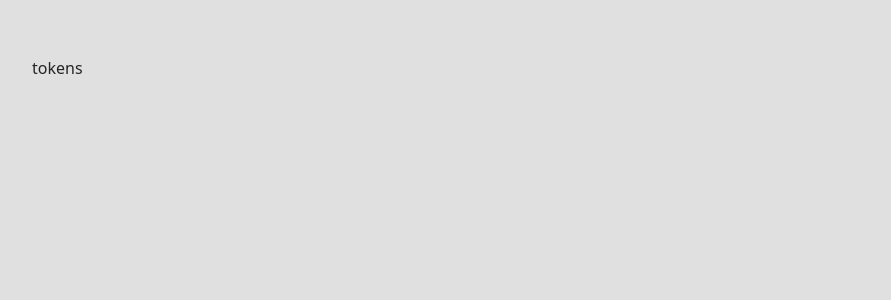
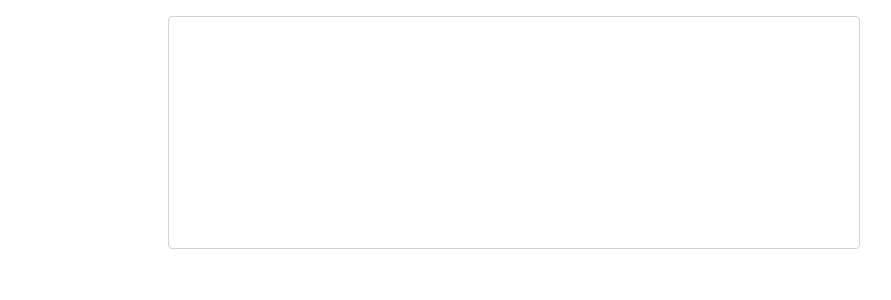
Before and after one commit to albekov/tokens, a React (Vite) app: page / in a window 1280 px wide. Shown: the top 300 px of the page, without its empty margins (8-899 px from the left). Built offline with nearby package versions, Linux system fonts and the light colour scheme.

Commit message:
chore: add mantine

```diff
--- a/package.json
+++ b/package.json
@@ -13,6 +13,9 @@
     "deploy": "gh-pages -d dist"
   },
   "dependencies": {
+    "@mantine/core": "^8.3.2",
+    "@mantine/form": "^8.3.2",
+    "@mantine/hooks": "^8.3.2",
     "react": "19.1.1",
     "react-dom": "19.1.1"
   },
@@ -23,6 +26,9 @@
     "@vitejs/plugin-react": "5.0.4",
     "gh-pages": "6.3.0",
     "globals": "16.4.0",
+    "postcss": "^8.5.6",
+    "postcss-preset-mantine": "^1.18.0",
+    "postcss-simple-vars": "^7.0.1",
     "sass-embedded": "1.93.2",
     "typescript": "5.9.2",
     "vite": "7.1.7"
--- /dev/null
+++ b/postcss.config.cjs
@@ -0,0 +1,14 @@
+module.exports = {
+  plugins: {
+    "postcss-preset-mantine": {},
+    "postcss-simple-vars": {
+      variables: {
+        "mantine-breakpoint-xs": "36em",
+        "mantine-breakpoint-sm": "48em",
+        "mantine-breakpoint-md": "62em",
+        "mantine-breakpoint-lg": "75em",
+        "mantine-breakpoint-xl": "88em",
+      },
+    },
+  },
+};
--- a/src/App.tsx
+++ b/src/App.tsx
@@ -1,8 +1,16 @@
+import { Container, Grid, Textarea } from "@mantine/core";
+
 function App() {
   return (
-    <>
-      <p>tokens</p>
-    </>
+    <Container style={{ padding: "1rem" }}>
+      <Grid>
+        <Grid.Col span={{ base: 12, md: 9 }}>
+          <Textarea autosize minRows={10} />
+        </Grid.Col>
+
+        <Grid.Col span={{ base: 12, md: 3 }}></Grid.Col>
+      </Grid>
+    </Container>
   );
 }
 
--- a/src/index.scss
+++ b/src/index.scss
@@ -1,29 +1,5 @@
 :root {
-  font-family: system-ui, Avenir, Helvetica, Arial, sans-serif;
-  line-height: 1.5;
-  font-weight: 400;
-
-  color: #242424;
-  background-color: #e0e0e0;
-
-  font-synthesis: none;
-  text-rendering: optimizeLegibility;
-  -webkit-font-smoothing: antialiased;
-  -moz-osx-font-smoothing: grayscale;
 }
 
 #root {
-  max-width: 1280px;
-  margin: 0 auto;
-  padding: 2rem;
 }
-
-a {
-  font-weight: 500;
-  color: #646cff;
-  text-decoration: none;
-
-  &:hover {
-    color: #535bf2;
-  }
-}
--- a/src/main.tsx
+++ b/src/main.tsx
@@ -1,10 +1,14 @@
+import { MantineProvider } from "@mantine/core";
 import { StrictMode } from "react";
 import { createRoot } from "react-dom/client";
+import "@mantine/core/styles.css";
 import "./index.scss";
 import App from "./App.tsx";
 
 createRoot(document.getElementById("root")!).render(
   <StrictMode>
-    <App />
+    <MantineProvider>
+      <App />
+    </MantineProvider>
   </StrictMode>,
 );
```
Also changed, not shown: 1 other file (tests, documents, lock files or other folders).
